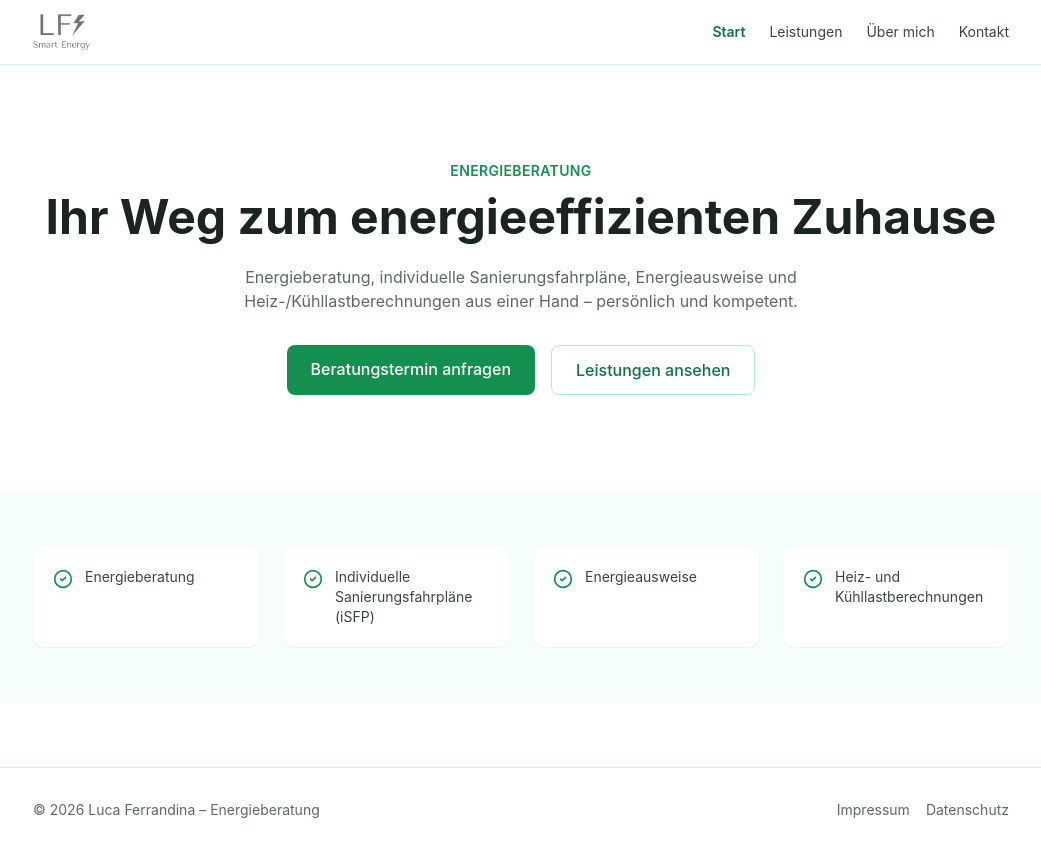
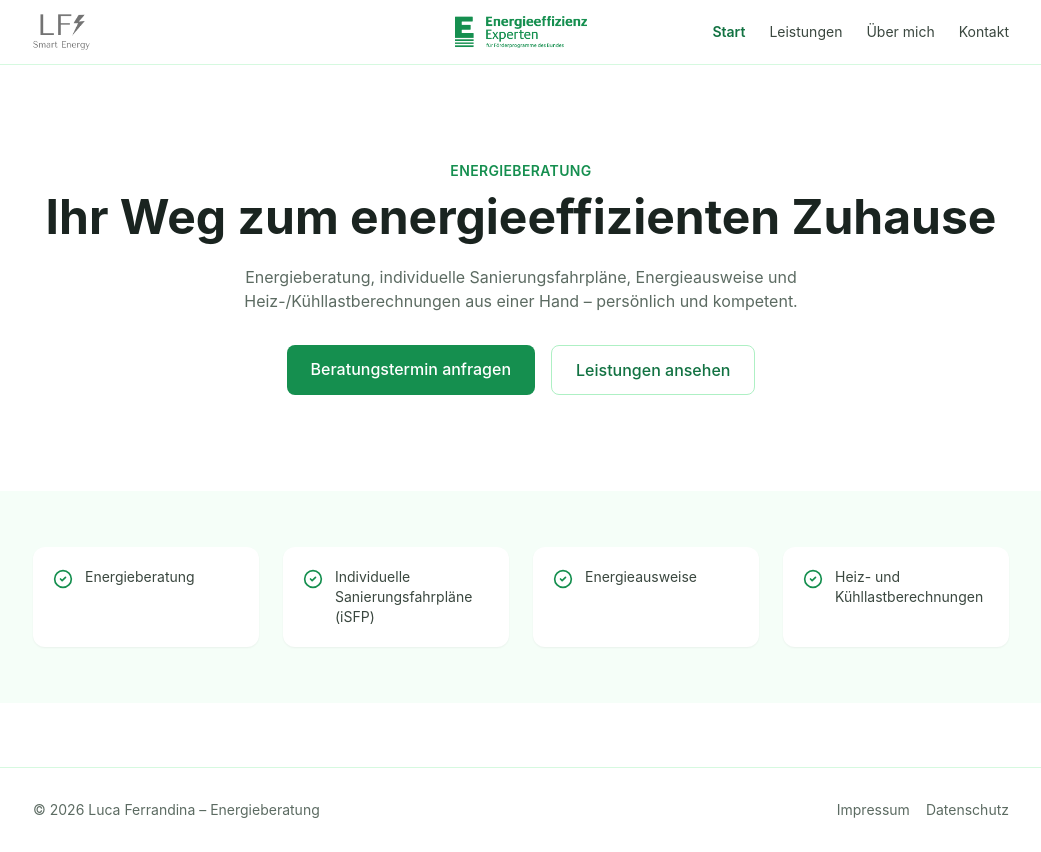
Before and after one commit to lucamicheleferrandina-droid/energieberatung-website, a React (Vite) app: page / in a window 1280 px wide. Shown: the whole page, without its empty margins (119-1160 px from the left). Built offline with nearby package versions, Linux system fonts and the light colour scheme.

Commit message:
Energieeffizienz-Experten-Badge (grün) mittig im Header einbinden

```diff
--- a/src/components/Layout.jsx
+++ b/src/components/Layout.jsx
@@ -35,11 +35,18 @@ export default function Layout() {
   return (
     <div className="min-h-screen flex flex-col">
       <header className="border-b border-brand-100 sticky top-0 bg-white/90 backdrop-blur z-20">
-        <div className="max-w-5xl mx-auto px-4 sm:px-6 flex items-center justify-between h-16">
-          <Link to="/" className="flex items-center">
+        <div className="max-w-5xl mx-auto px-4 sm:px-6 grid grid-cols-3 items-center h-16">
+          <Link to="/" className="flex items-center justify-self-start">
             <img src="logo.png" alt="LF Smart Energy – Luca Ferrandina" className="h-9 w-auto" />
           </Link>
 
+          <img
+            src="badge.png"
+            alt="Energieeffizienz-Experten für Förderprogramme des Bundes"
+            className="hidden sm:block h-8 w-auto justify-self-center"
+          />
+
+          <div className="flex items-center justify-self-end gap-4">
             <nav className="hidden sm:flex items-center gap-6 text-sm">
               <NavLinks className="transition-colors" />
             </nav>
@@ -51,6 +58,7 @@ export default function Layout() {
             >
               {menuOpen ? <X size={22} /> : <Menu size={22} />}
             </button>
+          </div>
         </div>
 
         {menuOpen && (
```
Also changed, not shown: public/badge.png (added). Lines whose indentation alone changed are shown as unchanged.
